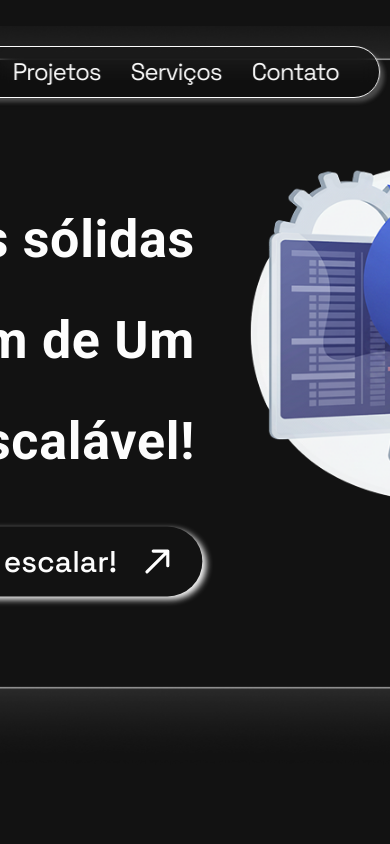
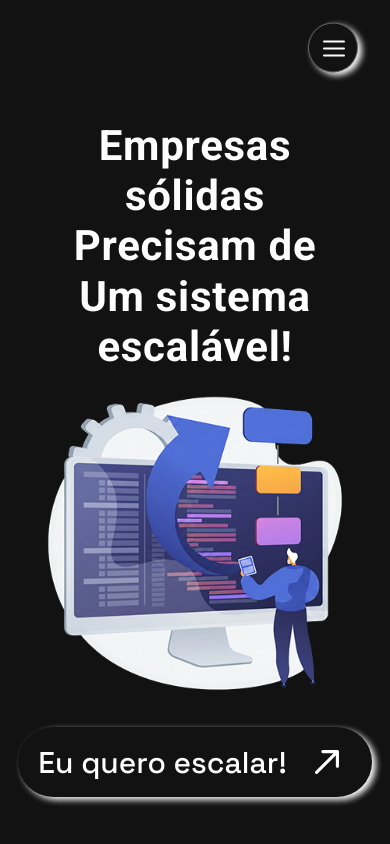
Before and after one commit to srjuninn/suporteDeDomingoRebrand-Project, a React (Vite) app: page / in a window 390 px wide. Shown: the top 844 px of the page. Built offline with nearby package versions, Linux system fonts and the light colour scheme.

Commit message:
style: add main responsivity

```diff
--- a/src/layouts/Header/Header.scss
+++ b/src/layouts/Header/Header.scss
@@ -21,6 +21,10 @@ header {
     backdrop-filter: blur(10px);
     -webkit-backdrop-filter: blur(10px);
 
+
+    @include respond-to(sm){
+        display: none;
+    }
     nav {
         ul {
             @include centralize-flex;
--- a/src/layouts/Main/Main.jsx
+++ b/src/layouts/Main/Main.jsx
@@ -1,14 +1,16 @@
 import '@layouts/Main/Main.scss'
-import Button from '@components/Button/Button';
+import { useEffect, useState } from 'react'
+import Button from '@components/Button/Button'
 import mainHeroImg from '@images/mainHeroImg.png'
 import Header from '@layouts/Header/Header'
 import SuporteDeDomingoLogoType from '@icons/sddLogoType'
 import SwitchLanguage from '@components/SwitchLanguage/SwitchLanguage'
 import { useTranslation } from 'react-i18next'
-import { openWhatsapp } from '@utils/openWhatsapp';
+import { openWhatsapp } from '@utils/openWhatsapp'
 
 export default function Main() {
   const { t } = useTranslation()
+  const [isMenuOpen, setIsMenuOpen] = useState(false)
 
   const navLinks = [
     { href: '#home', label: t('nav.home') },
@@ -17,16 +19,65 @@ export default function Main() {
     { href: '#contact', label: t('nav.contact') },
   ]
 
+  const closeMenu = () => setIsMenuOpen(false)
+
+  useEffect(() => {
+    document.body.style.overflow = isMenuOpen ? 'hidden' : 'auto'
+    return () => {
+      document.body.style.overflow = 'auto'
+    }
+  }, [isMenuOpen])
+
+  const handleNavClick = (href) => {
+    const targetId = href === '#contact' ? '#socials' : href
+    const section = document.querySelector(targetId)
+
+    if (section) {
+      section.scrollIntoView({ behavior: 'smooth' })
+    }
+
+    closeMenu()
+  }
+
   return (
     <main>
+      <button
+        className={`hamburguer ${isMenuOpen ? 'active' : ''}`}
+        type="button"
+        onClick={() => setIsMenuOpen((state) => !state)}
+        aria-label={isMenuOpen ? 'Fechar menu' : 'Abrir menu'}
+      >
+        <span className="hamburgerIcon" aria-hidden="true" />
+      </button>
+
+      <div className={`mobileMenu ${isMenuOpen ? 'open' : ''}`}>
+        <nav>
+          <ul>
+            {navLinks.map(({ href, label }) => (
+              <li key={href}>
+                <a
+                  href={href}
+                  onClick={(event) => {
+                    event.preventDefault()
+                    handleNavClick(href)
+                  }}
+                >
+                  {label}
+                </a>
+              </li>
+            ))}
+          </ul>
+        </nav>
+      </div>
+
       <SuporteDeDomingoLogoType />
       <Header links={navLinks} />
-      <SwitchLanguage />
+      <SwitchLanguage isMenuOpen={isMenuOpen} />
       <div className="mainContent">
         <h1>{t('main.title')}</h1>
         <img src={mainHeroImg} alt="imagem ilustrativa de um serviço de desenvolvimento de sistema" />
       </div>
-      <Button onClick={openWhatsapp}  >{t('main.button')}</Button>
+      <Button onClick={openWhatsapp}>{t('main.button')}</Button>
     </main>
   )
 }
--- a/src/layouts/Main/Main.scss
+++ b/src/layouts/Main/Main.scss
@@ -12,6 +12,125 @@
         background-repeat: no-repeat;
         background-size: cover;
         background-position: center;
+
+        .hamburguer {
+            display: none;
+            z-index: 999;
+            position: fixed;
+            top: 6.5%;
+            right: 2%;
+            width: 50px;
+            height: 50px;
+            display: grid;
+            place-items: center;
+            color: $colorWhite100;
+            background: transparent;
+            border: 1px solid rgba(255,255,255,0.35);
+            border-radius: 16px;
+            cursor: pointer;
+            transition: transform 0.2s ease, background 0.2s ease;
+
+            .hamburgerIcon {
+                position: absolute;
+                top: 50%;
+                right: 25%;
+                width: 22px;
+                height: 2px;
+                background: $colorWhite100;
+                border-radius: 1px;
+                transition: background 0.2s ease;
+
+                &::before,
+                &::after {
+                    content: '';
+                    position: absolute;
+                    left: 0;
+                    width: 22px;
+                    height: 2px;
+                    background: $colorWhite100;
+                    border-radius: 1px;
+                    transition: transform 0.2s ease, top 0.2s ease, opacity 0.2s ease;
+                }
+
+                &::before {
+                    top: -7px;
+                }
+
+                &::after {
+                    top: 7px;
+                }
+            }
+
+            &.active {
+                .hamburgerIcon {
+                    background: transparent;
+
+                    &::before {
+                        top: 0;
+                        transform: rotate(45deg);
+                    }
+
+                    &::after {
+                        top: 0;
+                        transform: rotate(-45deg);
+                    }
+                }
+            }
+        }
+
+        .mobileMenu {
+            display: none;
+            position: fixed;
+            inset: 0;
+            z-index: 995;
+            background: $colorBlacktransp40;
+            backdrop-filter: blur(12px);
+            justify-content: center;
+            align-items: center;
+            padding: 80px 24px;
+            opacity: 0;
+            pointer-events: none;
+            transition: opacity 0.3s ease;
+
+            nav {
+                width: 100%;
+                max-width: 420px;
+
+                ul {
+                    display: flex;
+                    flex-direction: column;
+                    gap: 24px;
+                    padding: 0;
+                    margin: 0;
+                    list-style: none;
+
+                    li {
+                        a {
+                            display: inline-block;
+                            width: 100%;
+                            color: $colorWhite100;
+                            font-size: 32px;
+                            font-weight: 700;
+                            text-decoration: none;
+                            text-align: center;
+                            padding: 18px 20px;
+                            border-radius: 20px;
+                            transition: background 0.2s ease;
+
+                            &:hover {
+                                background: rgba(255, 255, 255, 0.08);
+                            }
+                        }
+                    }
+                }
+            }
+        }
+
+        .mobileMenu.open {
+            display: flex;
+            opacity: 1;
+            pointer-events: auto;
+        }
 
         .mainContent {
             @include centralize-flex;
@@ -30,8 +149,12 @@
                 font-family: "Roboto", sans-serif;
                 line-height: 101px;
                 letter-spacing: 0.7px;
+
             }
-
+            @include respond-to(sm){
+                flex-direction: column;
+                margin-top: 20%;
+            }
         }
 
         @include respond-to(md) {
@@ -57,4 +180,31 @@
 
             }
         }
+
+        @include respond-to(sm){
+            margin-top: 20px;
+            gap: 20px;
+            width: 100vw;
+            background-image: none;
+
+            .hamburguer {
+                display: block;
+                border-radius: 55px;
+            }
+
+            img {
+                margin-top: 5%;
+            }
+            .mainContent {
+                h1{
+                    width: 78%;
+                    font-size: 42px;
+                    text-align: center;
+                    line-height: 120%;
+                }
+            }
+            button:last-child {
+                transform: translate(0%, 0%);
+            }
+        }
     }
```
